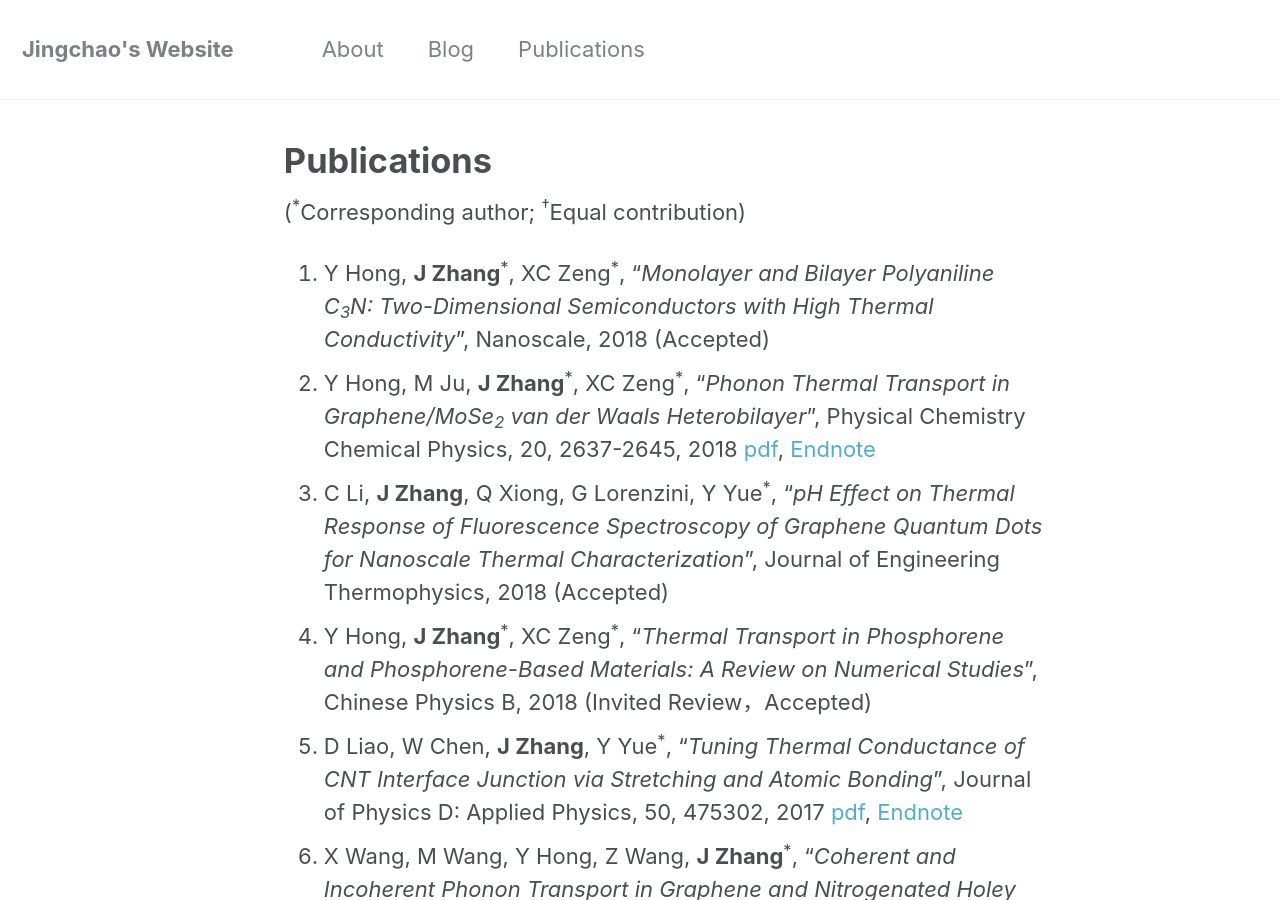
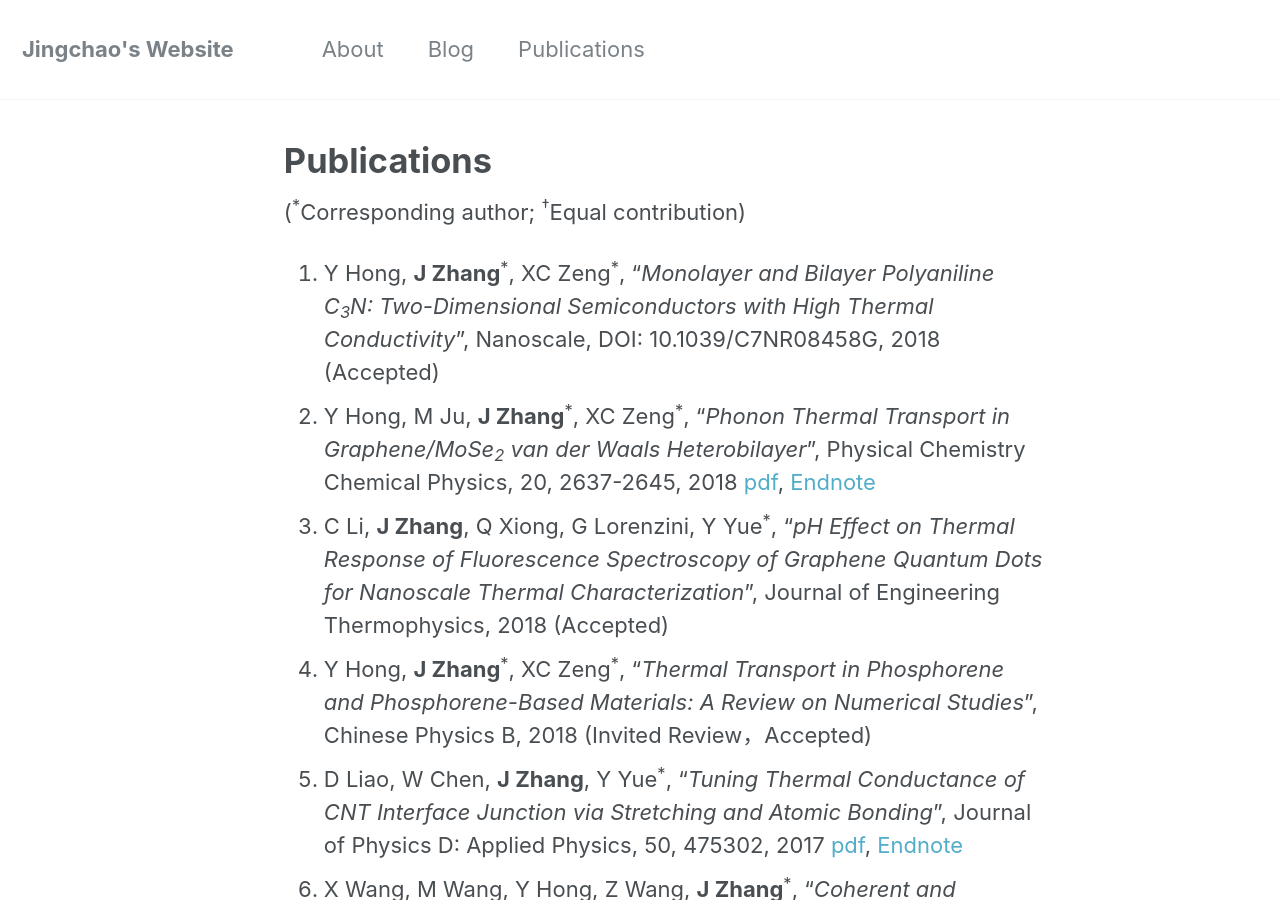
Before and after one commit to JingchaoZhang/JingchaoZhang.github.io, a Jekyll site: the page built from _pages/publications.md, in a window 1280 px wide and 900 px high. Built offline with Jekyll 4.4.1, drawn with Linux system fonts in a browser that asks for light colours.

Commit message:
Update publications.md

```diff
--- a/_pages/publications.md
+++ b/_pages/publications.md
@@ -7,7 +7,7 @@
 
 (<sup>\*</sup>Corresponding author; <sup>†</sup>Equal contribution)
 
-1. Y Hong, **J Zhang**<sup>\*</sup>, XC Zeng<sup>\*</sup>, "_Monolayer and Bilayer Polyaniline C<sub>3</sub>N: Two-Dimensional Semiconductors with High Thermal Conductivity_", Nanoscale, 2018 (Accepted)
+1. Y Hong, **J Zhang**<sup>\*</sup>, XC Zeng<sup>\*</sup>, "_Monolayer and Bilayer Polyaniline C<sub>3</sub>N: Two-Dimensional Semiconductors with High Thermal Conductivity_", Nanoscale, DOI: 10.1039/C7NR08458G, 2018 (Accepted)
 1. Y Hong, M Ju, **J Zhang**<sup>\*</sup>, XC Zeng<sup>\*</sup>, "_Phonon Thermal Transport in Graphene/MoSe<sub>2</sub> van der Waals Heterobilayer_", Physical Chemistry Chemical Physics, 20, 2637-2645, 2018 [pdf](https://drive.google.com/file/d/1k5u2lq0edLLrHe_thXeGPViDP6baNOrH/view?usp=sharing), [Endnote](https://drive.google.com/uc?export=download&id=1ZJy2oPJVW0wXyWCvhVaUJGBgGGVWsfaS)
 1. C Li, **J Zhang**, Q Xiong, G Lorenzini, Y Yue<sup>\*</sup>, "_pH Effect on Thermal Response of Fluorescence Spectroscopy of Graphene Quantum Dots for Nanoscale Thermal Characterization_", Journal of Engineering Thermophysics, 2018 (Accepted)
 1. Y Hong, **J Zhang**<sup>\*</sup>, XC Zeng<sup>\*</sup>, "_Thermal Transport in Phosphorene and Phosphorene-Based Materials: A Review on Numerical Studies_", Chinese Physics B, 2018 (Invited Review，Accepted)
```
